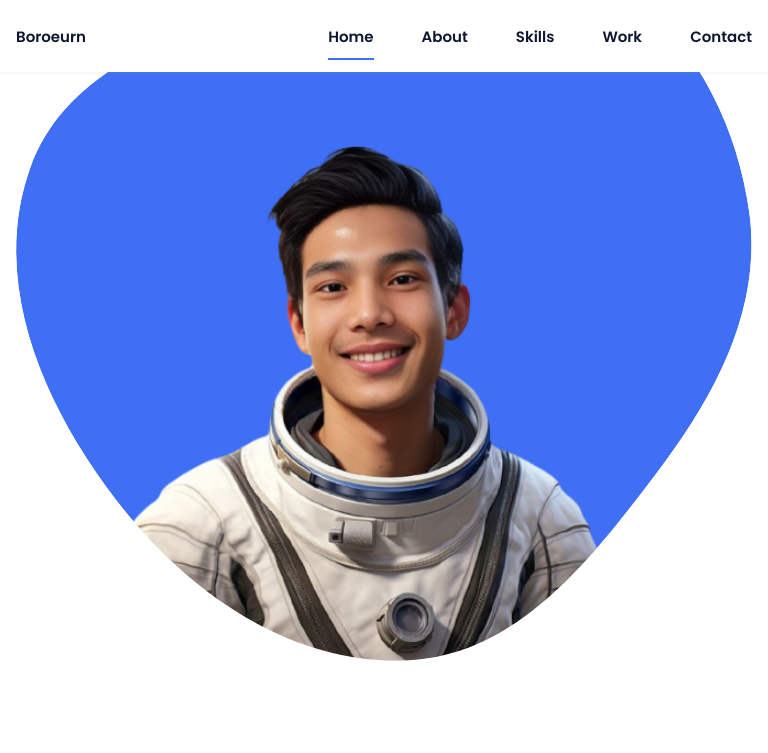
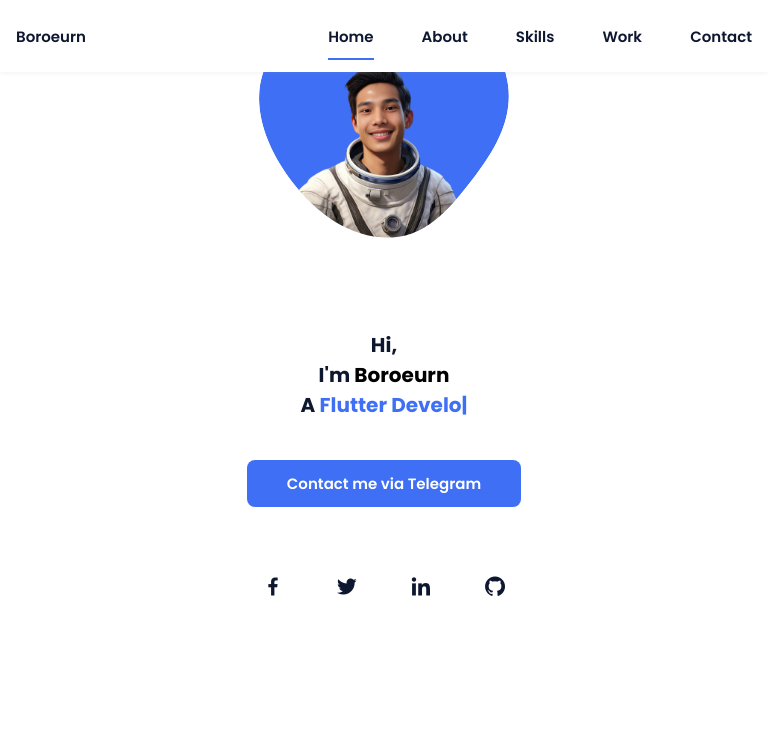
Before and after one commit to boroeurnprach/portfolio, a plain HTML site: page index.html in a window 768 px wide. Shown: the top 753 px of the page. Drawn offline with nearby package versions, Linux system fonts and the light colour scheme.

Commit message:
better responsive

```diff
--- a/assets/css/styles.css
+++ b/assets/css/styles.css
@@ -26,6 +26,7 @@
   --z-back: -10;
   --z-fixed: 100;
 }
+
 
 @media screen and (min-width: 968px) {
   :root {
@@ -468,7 +469,6 @@ img {
 
   .home__img {
     width: 300px;
-    bottom: 25%;
   }
 
   .about__container {
@@ -590,7 +590,7 @@ img {
 @media (max-width: 768px) {
   .home {
     position: relative;
-    row-gap: 1rem;
+    row-gap: 4rem;
     padding: 1rem 0 5rem;
   }
 
@@ -599,13 +599,14 @@ img {
     align-items: center;
     text-align: center;
     justify-content: center;
+
   }
 
   .home__social {
     flex-direction: column;
     align-items: center;
     text-align: center;
-    padding-bottom: 50px;
+    padding-bottom: 150px;
   }
 
   .home__social .home__img {
@@ -630,6 +631,9 @@ img {
     order: -1;
     position: relative;
     width: auto;
+    justify-content: center;
+    display: flex;
+    align-items: center;
   }
 
   .home__title {
@@ -638,10 +642,18 @@ img {
   }
 
 
-}
+
+  .home__blob {
+    width: 250px;
+    height: 250px;
+    justify-content: center;
+
+
+  }
 
 
 
+}
 
 span {
   color: var(--first-color);
```
